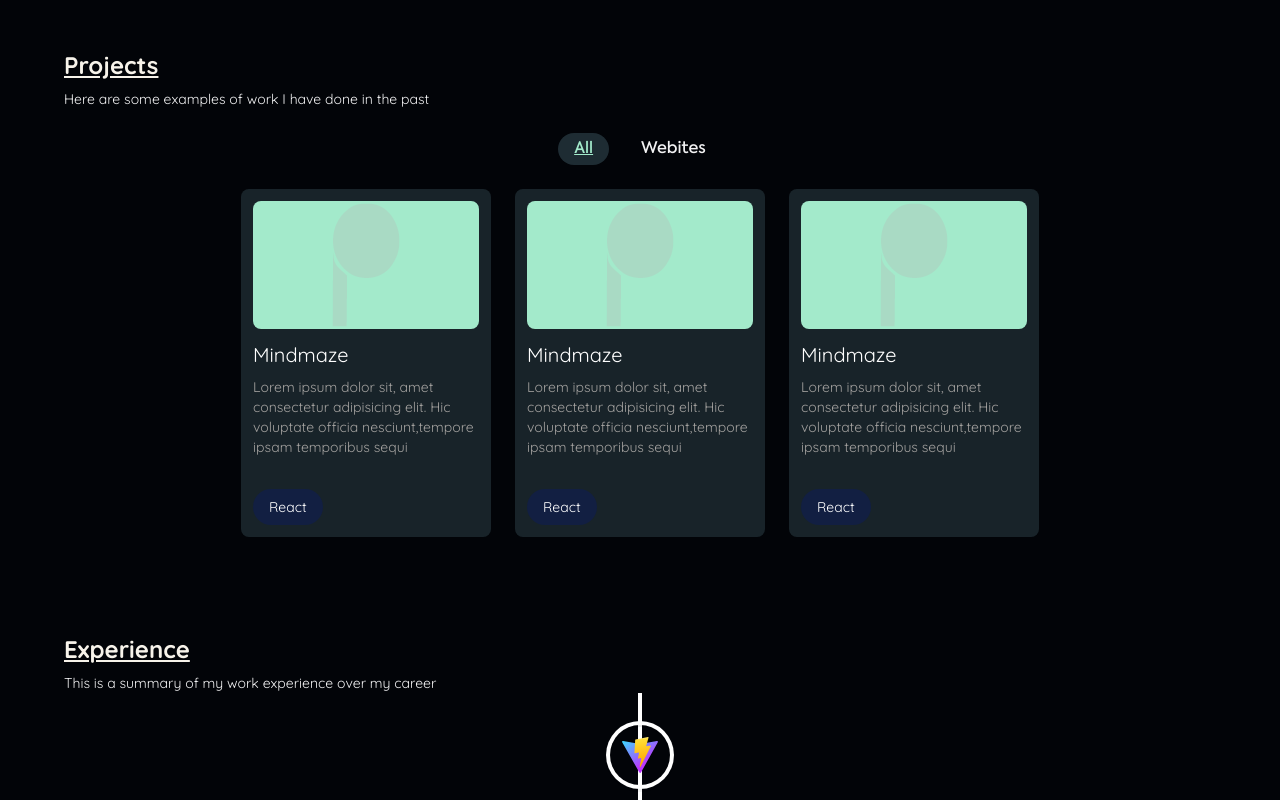
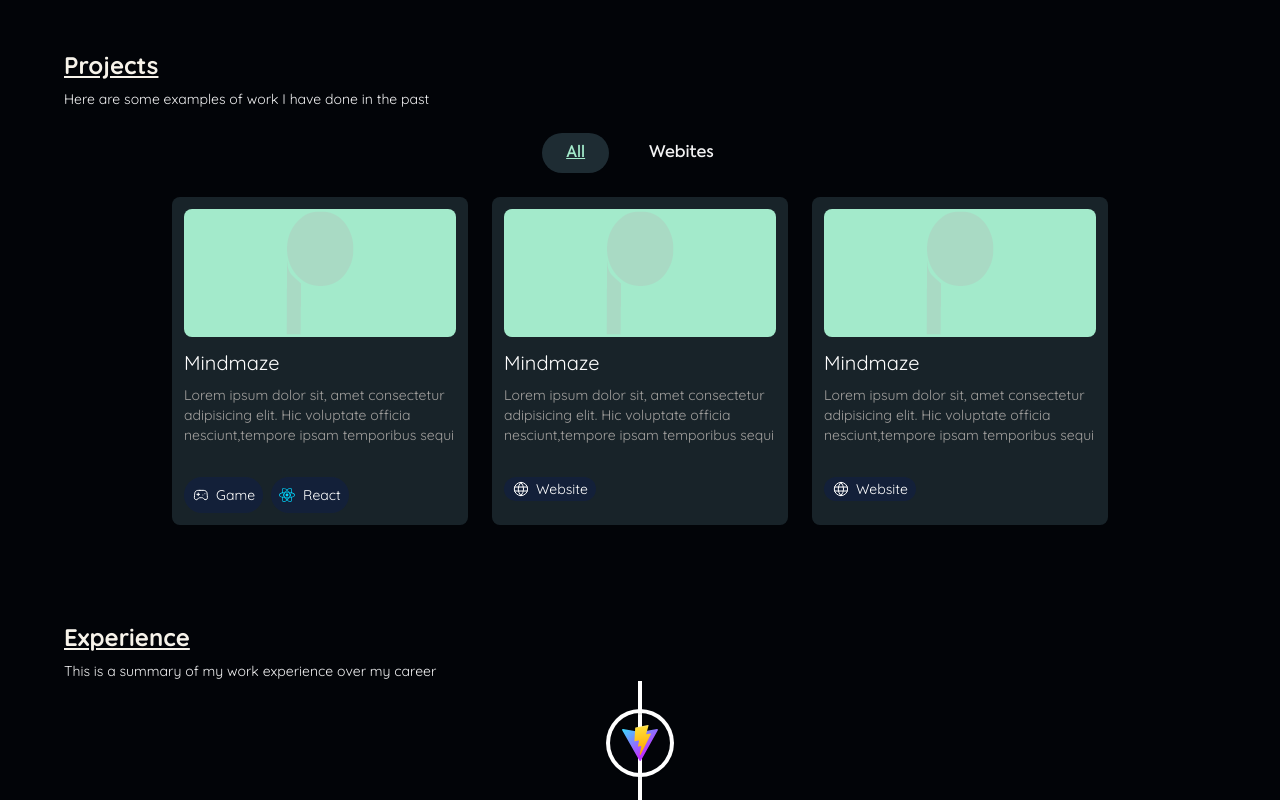
Before and after one commit to Opeoluwa-Ogunlaja/Opeoluwa-Ogunlaja, a React (Vite) app: page / in a window 1280 px wide. Shown: the part 880-1680 px from the top of the page. Built offline with nearby package versions, Linux system fonts and the light colour scheme.

Commit message:
contact section, tags, and other nice improvements

```diff
--- a/src/App.scss
+++ b/src/App.scss
@@ -104,7 +104,7 @@
   }
 
   .projects-grid {
-    grid-template-columns: repeat(auto-fit, 250px);
+    grid-template-columns: repeat(auto-fit, 296px);
   }
 
   .nav-link {
@@ -126,6 +126,14 @@
       background-color: currentColor;
       transition: all 0.3s ease-in-out;
       border-bottom-left-radius: 18px;
+    }
+  }
+
+  .form-grid {
+    grid-template-columns: 1fr min-content;
+
+    @media screen and (max-width: 768px) {
+      grid-template-columns: 1fr;
     }
   }
 
--- a/src/components/BgGrad/GradientPage.jsx
+++ b/src/components/BgGrad/GradientPage.jsx
@@ -45,7 +45,7 @@ const InteractiveElement = () => {
 export const GradientPage = () => {
   return (
     <>
-      <div className="gradient-bg after:bg-neutral-1400 max-sm:after:bg-opacity-70 sm:after:bg-opacity-95">
+      <div className="gradient-bg after:bg-neutral-1400 max-sm:after:bg-opacity-80 sm:after:bg-opacity-95">
         <svg xmlns="http://www.w3.org/2000/svg">
           <defs>
             <filter id="goo">
--- a/src/components/Button.jsx
+++ b/src/components/Button.jsx
@@ -24,8 +24,13 @@ const button = cva(
   }
 )
 
-const Button = ({ color, children, className }) => {
-  return <button className={twMerge(button({ color }), className)}>{children}</button>
+const Button = props => {
+  const { color, children, className, ...buttonProps } = props
+  return (
+    <button {...buttonProps} className={twMerge(button({ color }), className)}>
+      {children}
+    </button>
+  )
 }
 
 export default Button
--- a/src/components/InputFields.jsx
+++ b/src/components/InputFields.jsx
@@ -1,17 +1,22 @@
-import React from 'react'
+import React, { useId } from 'react'
+import { twMerge } from 'tailwind-merge'
 
-export const TextField = () => {
+const generalClass =
+  'rounded-sm border-2 border-green bg-neutral-9400 text-neutral-1100 placeholder:text-neutral-1200'
+export const TextField = props => {
+  const id = useId()
   return (
-    <div>
-      <input type="text" className="form-input" />
+    <div className="contents">
+      <input {...props} type="text" id={id} className={twMerge('form-input', generalClass)} />
     </div>
   )
 }
 
-export const TextAreaField = () => {
+export const TextAreaField = props => {
+  const id = useId()
   return (
-    <div>
-      <textarea type="text" className="form-textarea" />
+    <div className="contents">
+      <textarea {...props} type="text" id={id} className={twMerge('form-textarea', generalClass)} />
     </div>
   )
 }
--- a/src/components/ProjectCard.jsx
+++ b/src/components/ProjectCard.jsx
@@ -1,5 +1,6 @@
 import React from 'react'
 import TechPill from './TechPill'
+import { tagFromTitle } from '../data/data'
 
 const ProjectCard = ({ image, title, description, tags }) => {
   return (
@@ -11,8 +12,10 @@ const ProjectCard = ({ image, title, description, tags }) => {
         <h3 className="text-xl text-white">{title}</h3>
         <p className="text-sm text-gray">{description}</p>
       </div>
-      <div className="mt-32 flex flex-wrap gap-8">
-        <TechPill />
+      <div className="mt-32 flex flex-row-reverse flex-wrap justify-end gap-8">
+        {tags.map(tag => (
+          <TechPill key={tag} {...tagFromTitle(tag)} />
+        ))}
       </div>
     </div>
   )
--- a/src/components/TechPill.jsx
+++ b/src/components/TechPill.jsx
@@ -1,9 +1,10 @@
 import React from 'react'
 
-const TechPill = () => {
+const TechPill = ({ icon: Icon, tagTitle }) => {
   return (
-    <div className="rounded-full bg-neutral-1300 bg-opacity-60 px-16 py-8 text-sm text-white">
-      React
+    <div className="flex items-center gap-8 rounded-full bg-neutral-1300 bg-opacity-40 px-8 py-[2px] text-sm text-white">
+      <Icon className="scale-80 aspect-square w-16 self-center text-white" />{' '}
+      <span className="text-white">{tagTitle}</span>
     </div>
   )
 }
--- a/src/data/data.jsx
+++ b/src/data/data.jsx
@@ -1,6 +1,8 @@
 import {
   BookOpenIcon,
   BracketsCheckIcon,
+  GamePadIcon,
+  GlobeIcon,
   PuzzlePieceIcon,
   ReactLogo,
   UsersMultiIcon
@@ -33,21 +35,21 @@ export const projects = [
     title: 'Mindmaze',
     description:
       'Lorem ipsum dolor sit, amet consectetur adipisicing elit. Hic voluptate officia nesciunt,tempore ipsam temporibus sequi',
-    tags: []
+    tags: ['react', 'game']
   },
   {
     image: '/logo-image.png',
     title: 'Mindmaze',
     description:
       'Lorem ipsum dolor sit, amet consectetur adipisicing elit. Hic voluptate officia nesciunt,tempore ipsam temporibus sequi',
-    tags: []
+    tags: ['website']
   },
   {
     image: '/logo-image.png',
     title: 'Mindmaze',
     description:
       'Lorem ipsum dolor sit, amet consectetur adipisicing elit. Hic voluptate officia nesciunt,tempore ipsam temporibus sequi',
-    tags: []
+    tags: ['website']
   }
 ]
 
@@ -124,10 +126,30 @@ export const characteristics = [
   },
   {
     icon: BookOpenIcon,
-    character: 'Constantly Learning'
+    character: 'Kaizen Mentality'
   },
   {
     icon: UsersMultiIcon,
     character: 'Team Player'
   }
 ]
+
+export const tags = [
+  {
+    icon: ReactLogo,
+    tagTitle: 'React'
+  },
+  {
+    icon: GamePadIcon,
+    tagTitle: 'Game'
+  },
+  {
+    icon: GlobeIcon,
+    tagTitle: 'Website'
+  }
+]
+
+export function tagFromTitle(title) {
+  const index = tags.findIndex(tag => tag.tagTitle.toLowerCase() == title.toLowerCase())
+  return { ...tags[(index, index)] }
+}
--- a/src/home_sections/Project_Section.jsx
+++ b/src/home_sections/Project_Section.jsx
@@ -9,7 +9,7 @@ const Project_Section = () => {
   const [filter, setFilter] = useState('')
   const tabButtonClassFn = bool =>
     twMerge(
-      'hover:bg-neutral-9400 py-4 rounded-full px-16 transition font-axiforma',
+      'hover:bg-neutral-9400 py-8 rounded-full px-24 transition font-axiforma',
       clsx({ ['underline bg-neutral-9400 text-green font-medium']: bool })
     )
   return (
@@ -35,7 +35,7 @@ const Project_Section = () => {
           </li>
         </ul>
       </div>
-      <div className="projects-grid mt-24 grid flex-1 place-content-center place-items-center gap-24">
+      <div className="projects-grid mt-24 grid flex-1 place-content-center gap-24">
         {projects.map((project, i) => {
           return <ProjectCard key={project.title + i} {...project} />
         })}
```
Also changed, not shown: src/home_sections/Form_Section.jsx (+27 -6 lines), src/pages/Home.jsx (+1 -8 lines).
